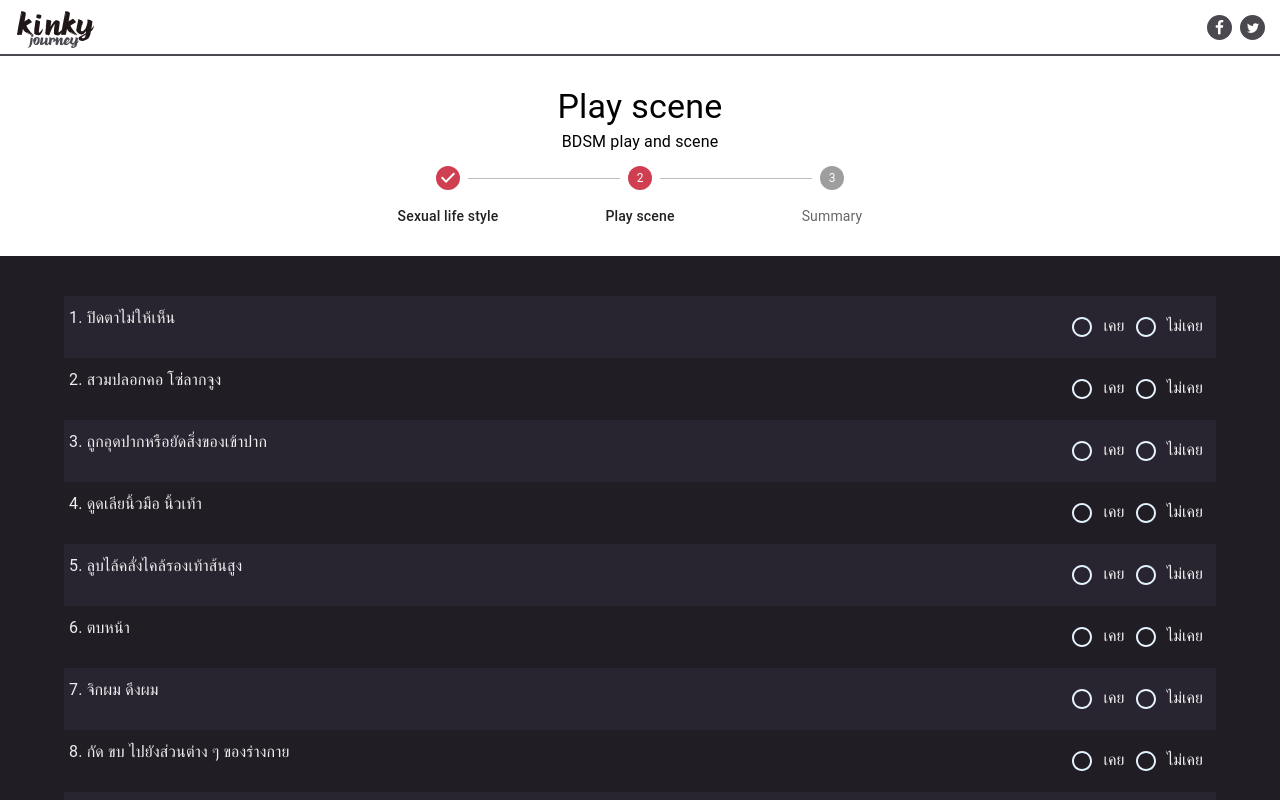
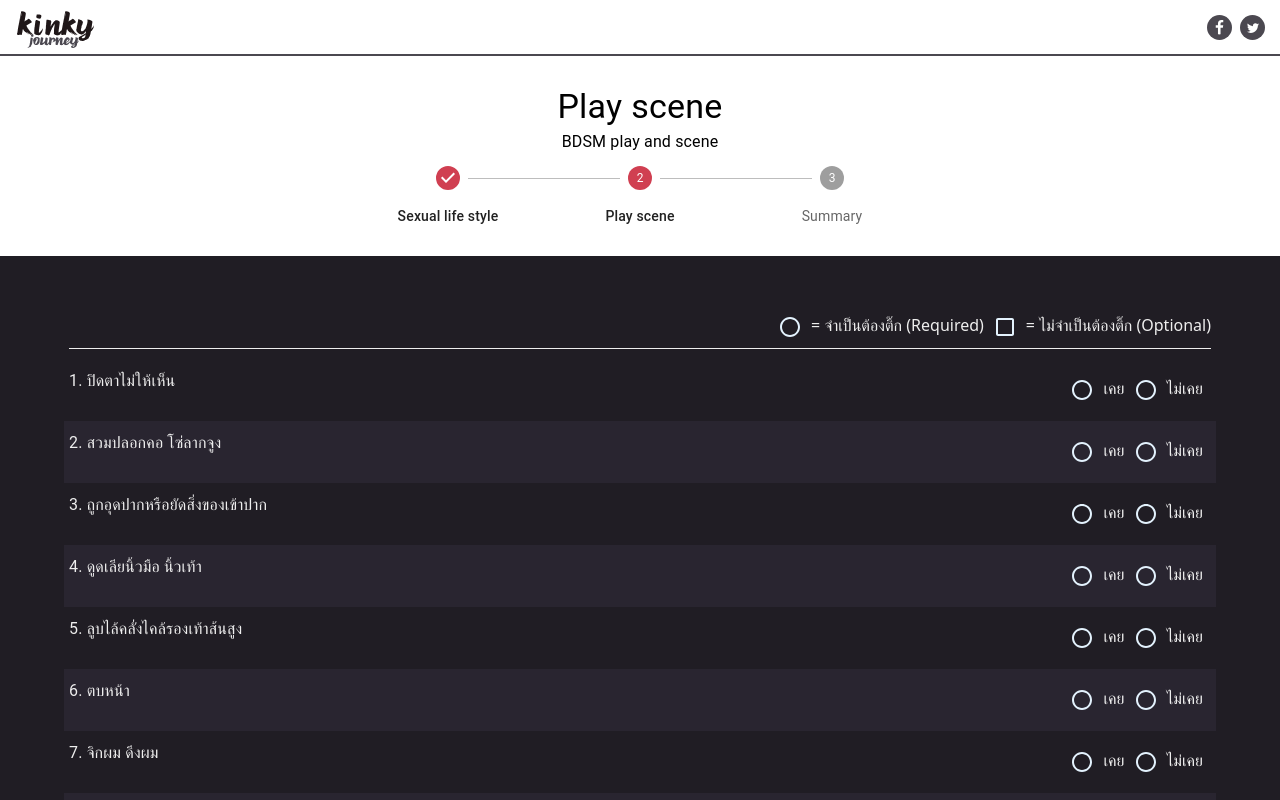
Before and after one commit to vasin-peach/kink-journy.checklist, a React (Vite) app: page /checklist/2 in a window 1280 px wide. Shown: the top 800 px of the page. Built offline with nearby package versions, Linux system fonts and the light colour scheme; a web font is replaced by a local one.

Commit message:
chore(step2): add message optional and required

```diff
--- a/src/components/Step2.tsx
+++ b/src/components/Step2.tsx
@@ -150,6 +150,16 @@ const Step2 = () => {
         <form onSubmit={handleSave}>
           <Container>
             <Grid container>
+              <Grid
+                item
+                className="step-content-row"
+                sx={{ width: "100%", textAlign: "right" }}
+                style={{ background: "none" }}
+              >
+                <Radio disabled />= จำเป็นต้องติ๊ก (Required)
+                <Checkbox disabled />= ไม่จำเป็นต้องติ๊ก (Optional)
+                <hr />
+              </Grid>
               {pageData.map((item, index) => (
                 <Grid item key={index} xs={12} className="step-content-row">
                   <Grid container>
```
